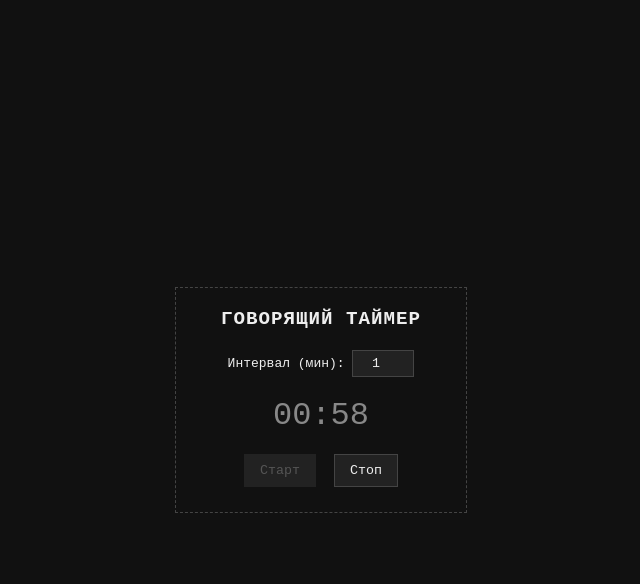
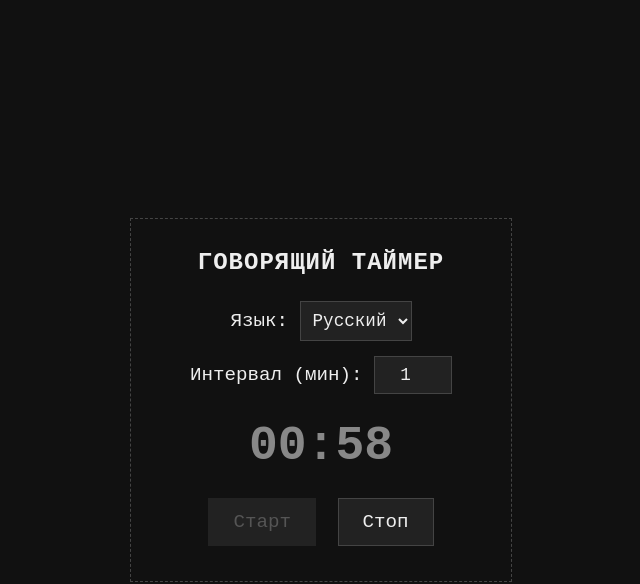
Before and after one commit to sgrodnik/speaking-clock, a plain HTML site: page index.html in a window 1280 px wide. Both pictures are taken after a click on the button "Старт". Shown: the whole page, without its empty margins (319-959 px from the left). Drawn offline with Linux system fonts and the light colour scheme.

Commit message:
feat: add multilingual support (RU, EN, ES) and scale up UI

```diff
--- a/index.html
+++ b/index.html
@@ -15,42 +15,51 @@
             justify-content: center;
             height: 100vh;
             margin: 0;
+            font-size: 1.2rem;
         }
         main {
             border: 1px dashed #444;
-            padding: 20px;
+            padding: 30px;
             text-align: center;
-            min-width: 250px;
+            min-width: 320px;
         }
         h2 {
             margin-top: 0;
-            font-size: 1.2rem;
+            font-size: 1.5rem;
             text-transform: uppercase;
             letter-spacing: 1px;
         }
         .controls {
-            margin: 20px 0;
+            margin: 25px 0;
+        }
+        .lang-select {
+            margin-bottom: 15px;
         }
         #countdown {
-            font-size: 2rem;
-            margin: 15px 0;
+            font-size: 3rem;
+            margin: 20px 0;
             color: #888;
+            font-weight: bold;
         }
-        input {
+        input, select {
             background: #222;
             color: #eee;
             border: 1px solid #444;
-            padding: 5px;
+            padding: 8px;
             font-family: monospace;
-            width: 50px;
+            font-size: 1.1rem;
+        }
+        input {
+            width: 60px;
             text-align: center;
         }
         button {
             background: #222;
             color: #eee;
             border: 1px solid #444;
-            padding: 8px 15px;
+            padding: 12px 24px;
             font-family: monospace;
+            font-size: 1.2rem;
             cursor: pointer;
             margin: 5px;
         }
@@ -68,10 +77,24 @@
 
     <main>
         <h2>Говорящий таймер</h2>
+
         <div class="controls">
-            <label>Интервал (мин): <input type="number" id="interval" value="1" min="1"></label>
+            <div class="lang-select">
+                <label>Язык:
+                    <select id="lang">
+                        <option value="ru" selected>Русский</option>
+                        <option value="en">English</option>
+                        <option value="es">Español</option>
+                    </select>
+                </label>
+            </div>
+            <div>
+                <label>Интервал (мин): <input type="number" id="interval" value="1" min="1"></label>
+            </div>
         </div>
+
         <div id="countdown">--:--</div>
+
         <div>
             <button id="startBtn">Старт</button>
             <button id="stopBtn" disabled>Стоп</button>
@@ -83,7 +106,7 @@
         let countdownId = null;
         let nextSpeakTime = null;
 
-        function getSpeakingTimeText(date) {
+        function getSpeakingTextRU(date) {
             const hours = date.getHours();
             const minutes = date.getMinutes();
 
@@ -107,12 +130,54 @@
             return `Время ${hoursStr} ${minutesStr}`;
         }
 
+        function getSpeakingTextEN(date) {
+            const hours = date.getHours();
+            const minutes = date.getMinutes();
+            const period = hours >= 12 ? 'PM' : 'AM';
+            const displayHours = hours % 12 || 12;
+            const displayMinutes = minutes < 10 ? '0' + minutes : minutes;
+            return `The time is ${displayHours} ${displayMinutes} ${period}`;
+        }
+
+        function getSpeakingTextES(date) {
+            const hours = date.getHours();
+            const minutes = date.getMinutes();
+
+            let hourWord = hours === 1 || hours === 13 ? 'la una' : `las ${hours % 12 || 12}`;
+            let minWord = '';
+
+            if (minutes === 0) {
+                minWord = 'en punto';
+            } else if (minutes === 30) {
+                minWord = 'y media';
+            } else if (minutes === 15) {
+                minWord = 'y cuarto';
+            } else {
+                minWord = `y ${minutes}`;
+            }
+
+            return `Son ${hourWord} ${minWord}`;
+        }
+
         function speakTime() {
             const now = new Date();
-            const timeStr = getSpeakingTimeText(now);
+            const lang = document.getElementById('lang').value;
+            let text = '';
+            let langCode = 'ru-RU';
 
-            const utterance = new SpeechSynthesisUtterance(timeStr);
-            utterance.lang = 'ru-RU';
+            if (lang === 'ru') {
+                text = getSpeakingTextRU(now);
+                langCode = 'ru-RU';
+            } else if (lang === 'en') {
+                text = getSpeakingTextEN(now);
+                langCode = 'en-US';
+            } else if (lang === 'es') {
+                text = getSpeakingTextES(now);
+                langCode = 'es-ES';
+            }
+
+            const utterance = new SpeechSynthesisUtterance(text);
+            utterance.lang = langCode;
             window.speechSynthesis.speak(utterance);
         }
 
```
